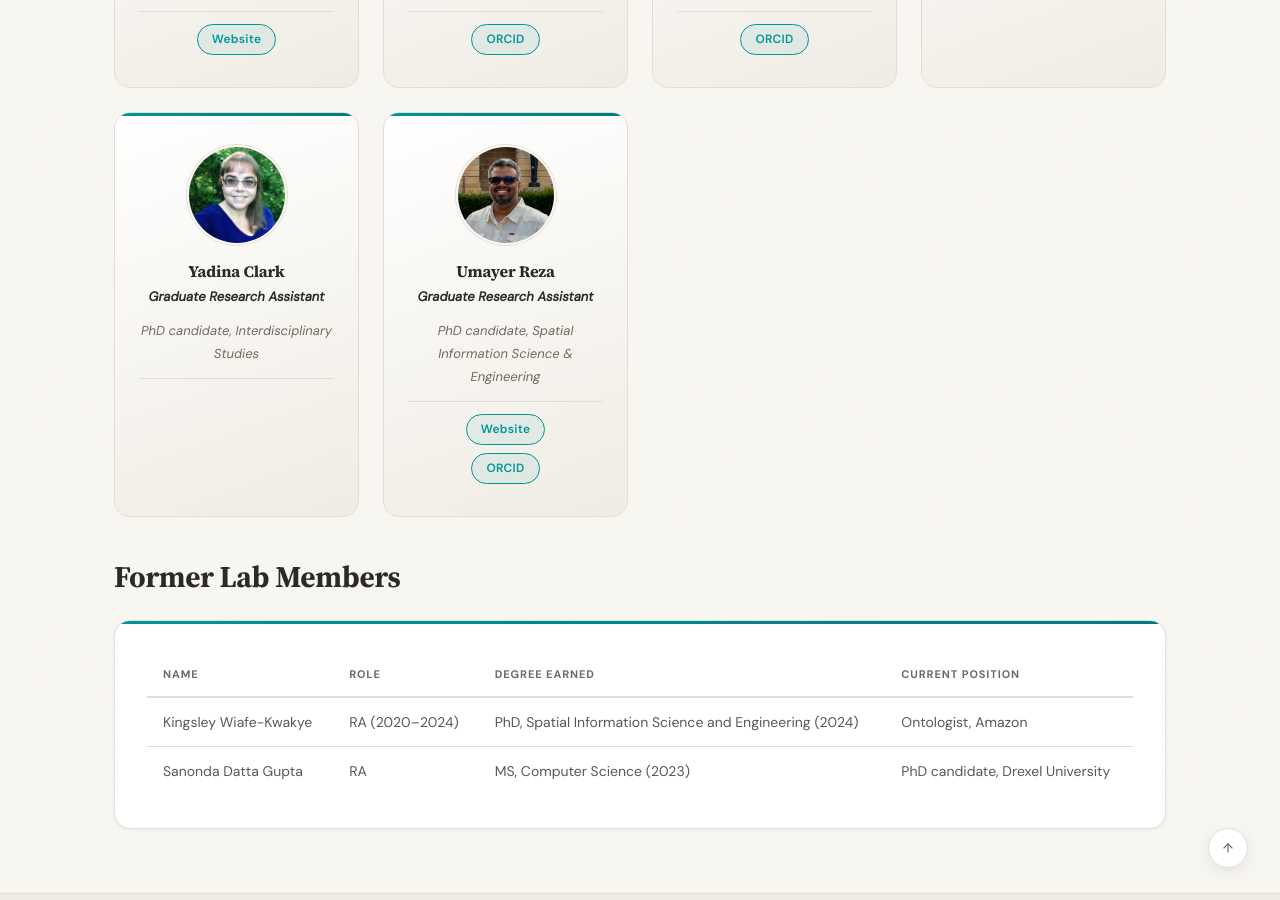
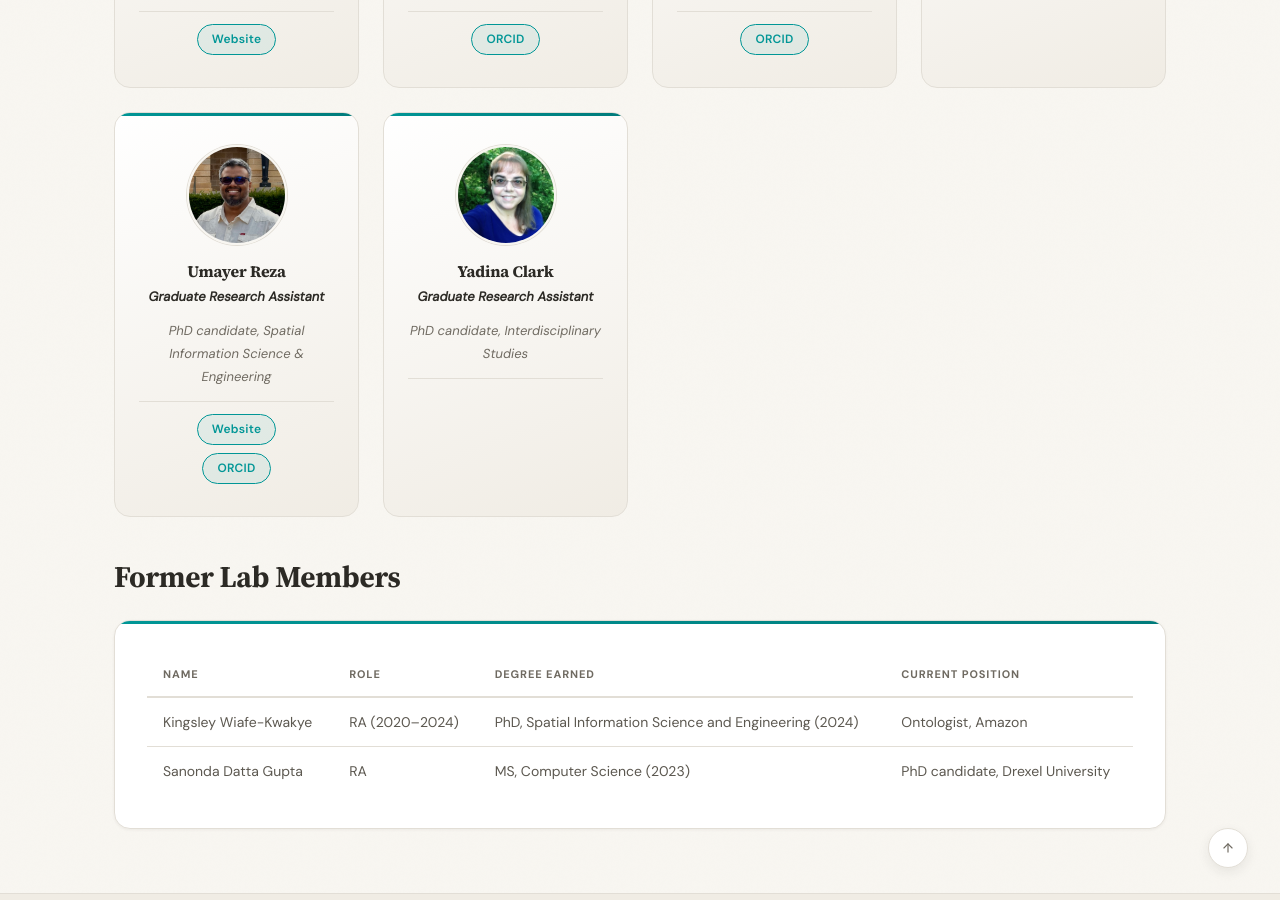
Before and after one commit to theSKAILab/theSKAILab.github.io, a Jekyll site: the page built from _pages/team.md, in a window 1280 px wide and 900 px high, scrolled down 1017 px. Built offline with Jekyll 4.4.1, drawn with Linux system fonts in a browser that asks for light colours; part of the change alters nothing that is shown.

Commit message:
Adjust team member order

```diff
--- a/_data/team_members.yml
+++ b/_data/team_members.yml
@@ -32,16 +32,16 @@
   profile: ""
   orcid: ""
 
+- name: "Umayer Reza"
+  photo: "team/UReza.jpeg"
+  role: "Graduate Research Assistant"
+  info: "PhD candidate, Spatial Information Science & Engineering"
+  profile: "https://www.umayer.me/"
+  orcid: "https://orcid.org/0000-0003-4013-3513"
+
 - name: "Yadina Clark"
   photo: "team/YClark.jpg"
   role: "Graduate Research Assistant"
   info: "PhD candidate, Interdisciplinary Studies"
   profile: ""
   orcid: ""
-
-- name: "Umayer Reza"
-  photo: "team/UReza.jpeg"
-  role: "Graduate Research Assistant"
-  info: "PhD candidate, Spatial Information Science & Engineering"
-  profile: "https://www.umayer.me/"
-  orcid: "https://orcid.org/0000-0003-4013-3513"
```
